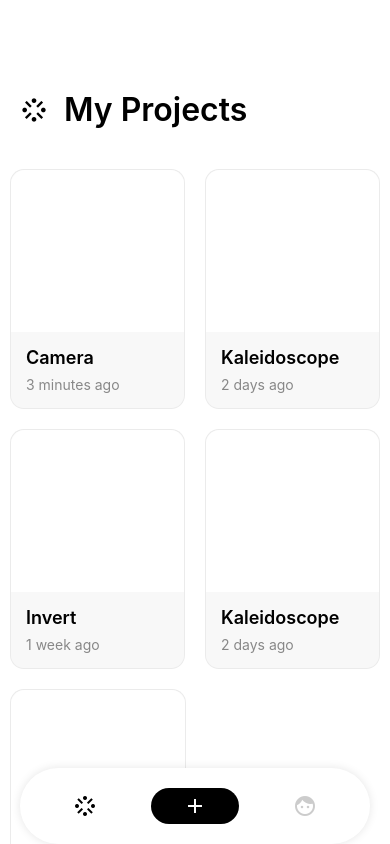
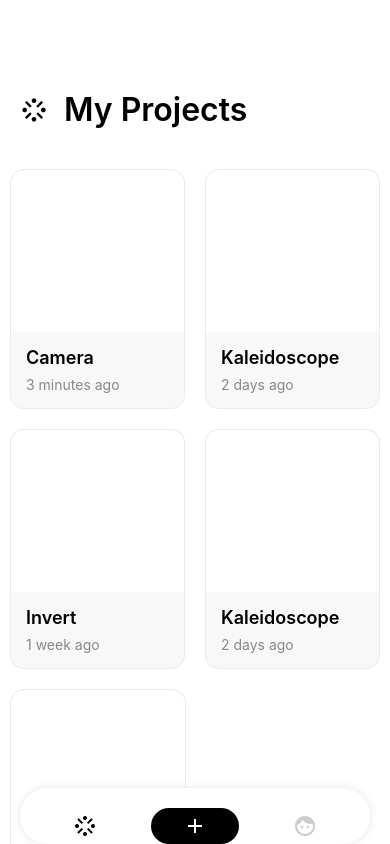
Before and after one commit to czy30121/react-alma-app, a React Native app in the folder alma-app/: screen /Dashboard in a window 390 px wide. Built offline with nearby package versions, Linux system fonts and the light colour scheme; what glslify would draw is missing.

Commit message:
gestures

```diff
--- a/alma-app/src/containers/TabNavigator/TabNavigator.tsx
+++ b/alma-app/src/containers/TabNavigator/TabNavigator.tsx
@@ -43,6 +43,8 @@ export const TabNavigator = ({ navigation, state }: BottomTabBarProps) => {
     const animatedHeight = useRef(new Animated.Value(76)).current;
     const [navigatorMode, setNavigatorMode] = useState(true);
 
+    const { height } = Dimensions.get('screen');
+
     const panResponder = React.useRef(
         PanResponder.create({
             // Ask to be the responder:
@@ -60,20 +62,27 @@ export const TabNavigator = ({ navigation, state }: BottomTabBarProps) => {
                 // The most recent move distance is gestureState.move{X,Y}
                 // The accumulated gesture distance since becoming responder is
                 // gestureState.d{x,y}
+                animatedHeight.setValue(height - 100 - gestureState.dy);
+
+                return true;
             },
-            onPanResponderTerminationRequest: (evt, gestureState) => true,
             onPanResponderRelease: (evt, gestureState) => {
                 // The user has released all touches while this view is the
                 // responder. This typically means a gesture has succeeded
-            },
-            onPanResponderTerminate: (evt, gestureState) => {
-                // Another component has become the responder, so this gesture
-                // should be cancelled
-            },
-            onShouldBlockNativeResponder: (evt, gestureState) => {
-                // Returns whether this component should block native components from becoming the JS
-                // responder. Returns true by default. Is currently only supported on android.
-                return true;
+
+                if (gestureState.vy > 0) {
+                    Animated.spring(animatedHeight, {
+                        toValue: 76,
+                        useNativeDriver: false
+                    }).start();
+
+                    setNavigatorMode(true);
+                } else {
+                    Animated.spring(animatedHeight, {
+                        toValue: height - 100,
+                        useNativeDriver: false
+                    }).start();
+                }
             }
         })
     ).current;
@@ -81,10 +90,8 @@ export const TabNavigator = ({ navigation, state }: BottomTabBarProps) => {
     const expand = useCallback(() => {
         const { height } = Dimensions.get('screen');
 
-        Animated.timing(animatedHeight, {
+        Animated.spring(animatedHeight, {
             toValue: height - 100,
-            duration: 600,
-            easing: Easing.bezier(0.77, 0.0, 0.175, 1.0),
             useNativeDriver: false
         }).start(({ finished }) => {
             setNavigatorMode(false);
@@ -134,8 +141,6 @@ export const TabNavigator = ({ navigation, state }: BottomTabBarProps) => {
         [state]
     );
 
-    const { height } = Dimensions.get('screen');
-
     return (
         <SafeAreaView style={styles.safeAreaContainer}>
             <Animated.View
@@ -144,15 +149,18 @@ export const TabNavigator = ({ navigation, state }: BottomTabBarProps) => {
                     ...styles.container,
                     height: animatedHeight
                 }}
-                {...panResponder}
             >
                 <View style={styles.innerContainer}>
                     {navigatorMode ? (
                         <Animated.View
                             style={{
                                 ...styles.navigatorContainer,
+                                paddingBottom: animatedHeight.interpolate({
+                                    inputRange: [76, height - 100],
+                                    outputRange: [0, 20]
+                                }),
                                 opacity: animatedHeight.interpolate({
-                                    inputRange: [80, height - 100],
+                                    inputRange: [76, height - 100],
                                     outputRange: [1, 0]
                                 })
                             }}
@@ -160,8 +168,16 @@ export const TabNavigator = ({ navigation, state }: BottomTabBarProps) => {
                             {renderRoutes(state.routes)}
                         </Animated.View>
                     ) : (
-                        <ScrollView>
-                            <View style={{ flex: 1 }}>
+                        <Animated.View
+                            style={{
+                                flex: 1,
+                                opacity: animatedHeight.interpolate({
+                                    inputRange: [76, height - 100],
+                                    outputRange: [0, 1]
+                                })
+                            }}
+                            {...panResponder.panHandlers}
+                        >
                             <ArtboardPage
                                 navigation={navigation}
                                 route={{
@@ -171,9 +187,7 @@ export const TabNavigator = ({ navigation, state }: BottomTabBarProps) => {
                                     params: { vertexShaderSource, fragmentShaderSource }
                                 }}
                             />
-                                <Text>More contwnt</Text>
-                            </View>
-                        </ScrollView>
+                        </Animated.View>
                     )}
                 </View>
             </Animated.View>
--- a/alma-app/src/pages/ArtboardPage/ArtboardPage.styles.ts
+++ b/alma-app/src/pages/ArtboardPage/ArtboardPage.styles.ts
@@ -1,15 +1,16 @@
-import { StyleSheet } from "react-native";
+import { StyleSheet } from 'react-native';
 
 export const styles = StyleSheet.create({
-  container: {
-    flex: 1,
-    justifyContent: "flex-end",
-  },
-  actions: {
-    flexDirection: "row",
-    alignItems: "center",
-    justifyContent: "space-between",
-    paddingHorizontal: 40,
-    marginBottom: 50,
-  },
+    container: {
+        flex: 1,
+        justifyContent: 'flex-end',
+        backgroundColor: '#000'
+    },
+    actions: {
+        flexDirection: 'row',
+        alignItems: 'center',
+        justifyContent: 'space-between',
+        paddingHorizontal: 40,
+        marginBottom: 50
+    }
 });
```
Lines whose indentation alone changed are shown as unchanged.
